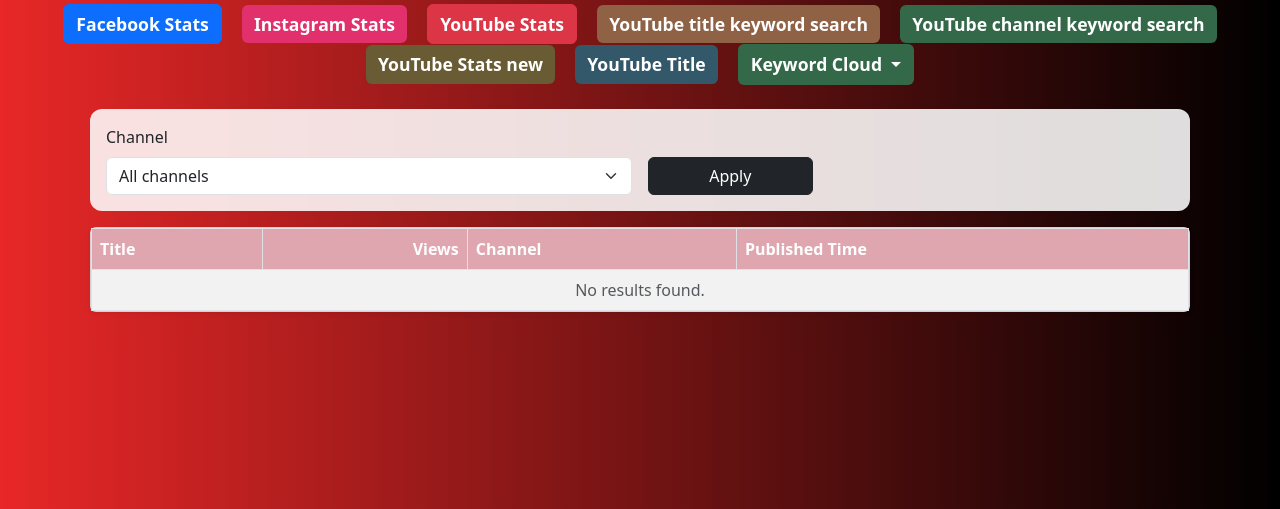
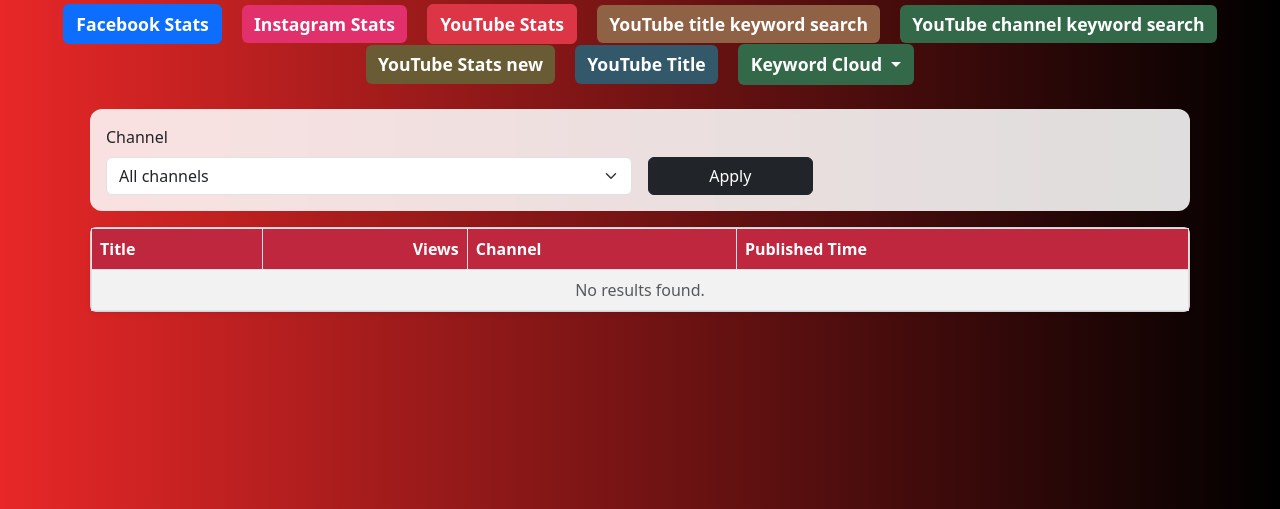
Before and after one commit to NasirMehmood12/keyword, a Flask app: page /title in a window 1280 px wide. Shown: the part 157-666 px from the top of the page. Run offline with Flask 3, Linux system fonts and the light colour scheme; data that the repository does not hold is empty; parts of the project's set-up code (start-up, migrations or seed data) failed here and were passed over; some libraries are stand-ins or nearby versions.

Commit message:
Update title.html

```diff
--- a/templates/title.html
+++ b/templates/title.html
@@ -345,7 +345,7 @@
     }
     .dropdown-custom .dropdown-item:hover { background-color: #444 !important; color: #fff !important; }
     @keyframes fadeIn { from {opacity:0; transform:translateY(-5px);} to {opacity:1; transform:translateY(0);} }
-    .table thead th { background-color: #E0A6AF; color: #fff; }
+    .table thead th { background-color: #bf273f; color: #fff; }
     .views { text-align: right; white-space: nowrap; }
     .nowrap { white-space: nowrap; }
   </style>
```
